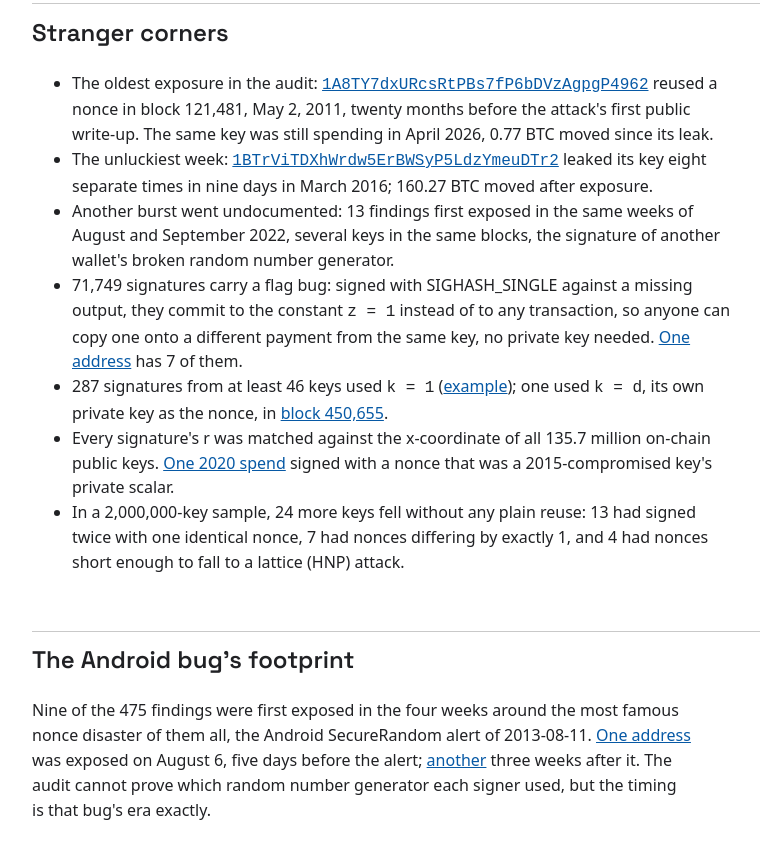
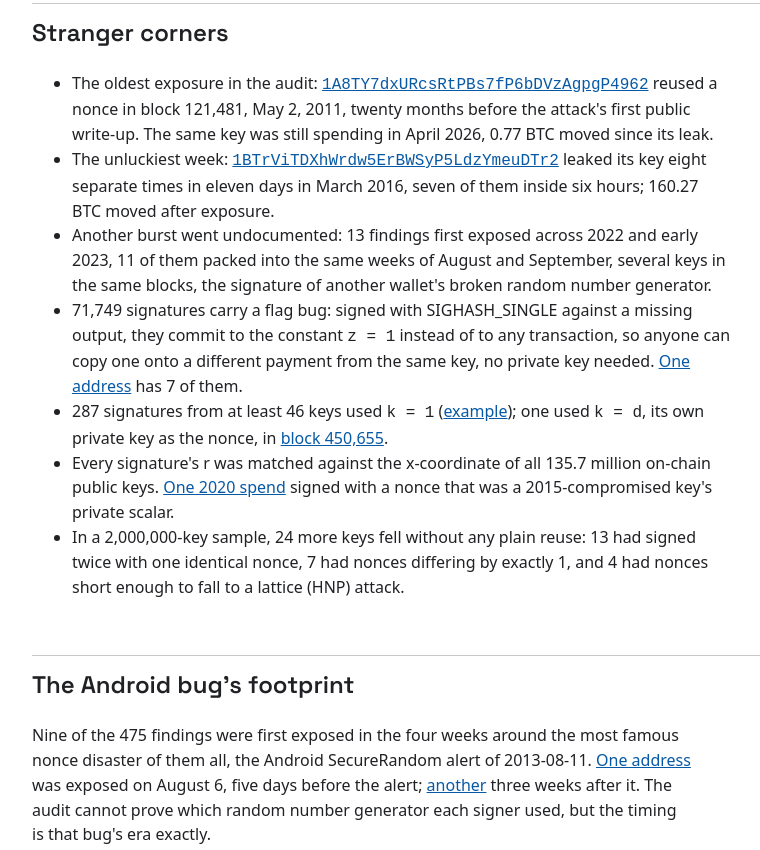
Before and after one commit to stutxo/pwnd.money, a plain HTML site: page article.html in a window 1280 px wide. Shown: the part 4106-4956 px from the top of the page, without its empty margins (16-776 px from the left). Drawn offline with Linux system fonts and the light colour scheme.

Commit message:
Fix 1BTrVi span, 2022 cluster window, swap johoe source link

```diff
--- a/article.html
+++ b/article.html
@@ -266,11 +266,11 @@
         leak.</li>
       <li>The unluckiest week:
         <a href="https://mempool.space/address/1BTrViTDXhWrdw5ErBWSyP5LdzYmeuDTr2" target="_blank" rel="noopener"><code>1BTrViTDXhWrdw5ErBWSyP5LdzYmeuDTr2</code></a>
-        leaked its key eight separate times in nine days in March 2016; 160.27 BTC moved after
-        exposure.</li>
-      <li>Another burst went undocumented: 13 findings first exposed in the same weeks of
-        August and September 2022, several keys in the same blocks, the signature of another
-        wallet's broken random number generator.</li>
+        leaked its key eight separate times in eleven days in March 2016, seven of them inside
+        six hours; 160.27 BTC moved after exposure.</li>
+      <li>Another burst went undocumented: 13 findings first exposed across 2022 and early 2023,
+        11 of them packed into the same weeks of August and September, several keys in the same
+        blocks, the signature of another wallet's broken random number generator.</li>
       <li>71,749 signatures carry a flag bug: signed with SIGHASH_SINGLE against a missing output,
         they commit to the constant <code>z = 1</code> instead of to any transaction, so anyone can
         copy one onto a different payment from the same key, no private key needed.
@@ -387,7 +387,8 @@
         broke the wallet's random number generator for hours. A white hat going by johoe swept
         hundreds of BTC from the predictable addresses before thieves could, and returned it
         (<a href="https://bitcointalk.org/index.php?topic=581411.0" target="_blank" rel="noopener">his
-        thread</a>, <a href="https://www.coindesk.com/markets/2014/12/12/good-samaritan-blockchain-hacker-who-returned-267-btc-speaks-out" target="_blank" rel="noopener">CoinDesk</a>).
+        thread</a>, <a href="https://www.financemagnates.com/cryptocurrency/news/blockchain-info-hacker-johoe-returns-255-btc-says-1019-addresses-compromised/" target="_blank" rel="noopener">Finance
+        Magnates</a>).
         Not every hunter keeps what it catches.</li>
       <li><strong>2015 · the puzzle and the brainwallet talk:</strong> the 1,000 BTC puzzle
         (<a href="https://bitcointalk.org/index.php?topic=1306983" target="_blank" rel="noopener">announcement</a>,
```
Also changed, not shown: index.html (+7 -6 lines).
